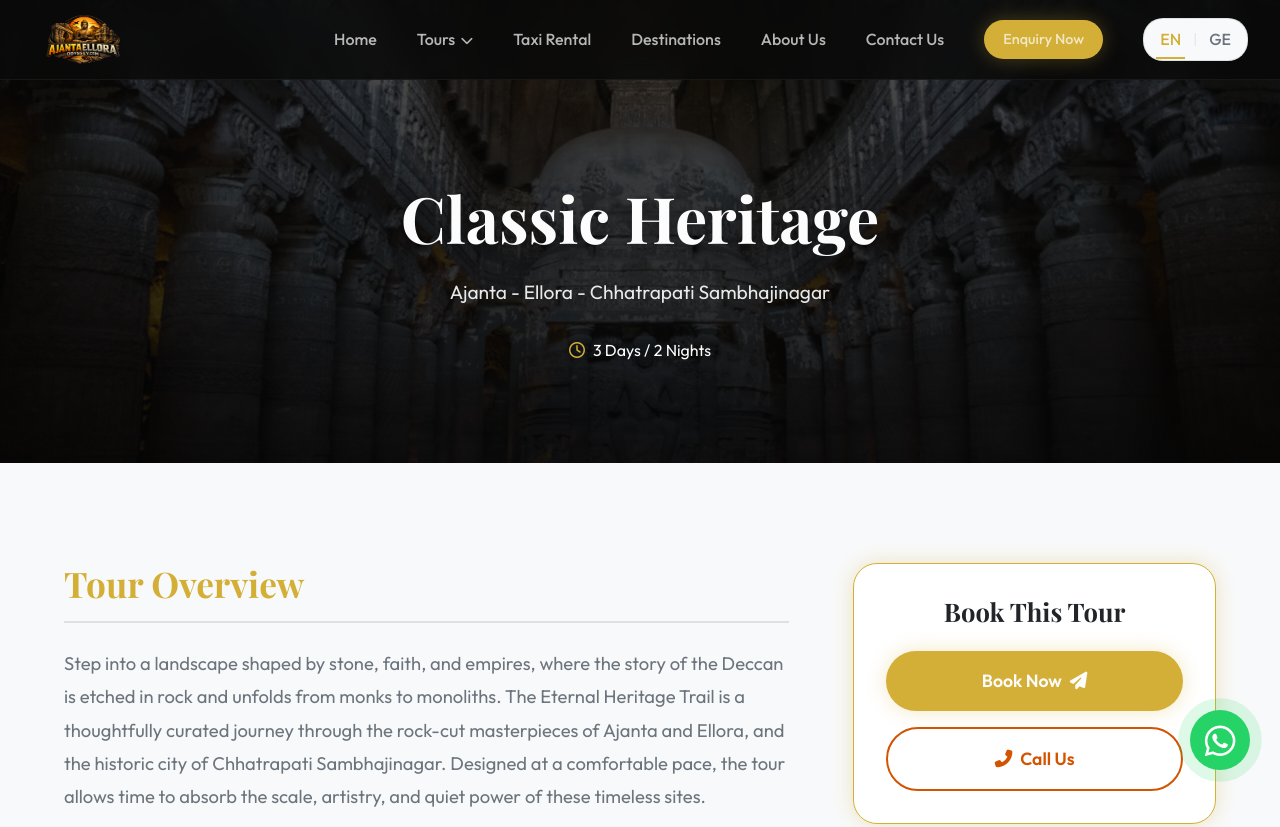
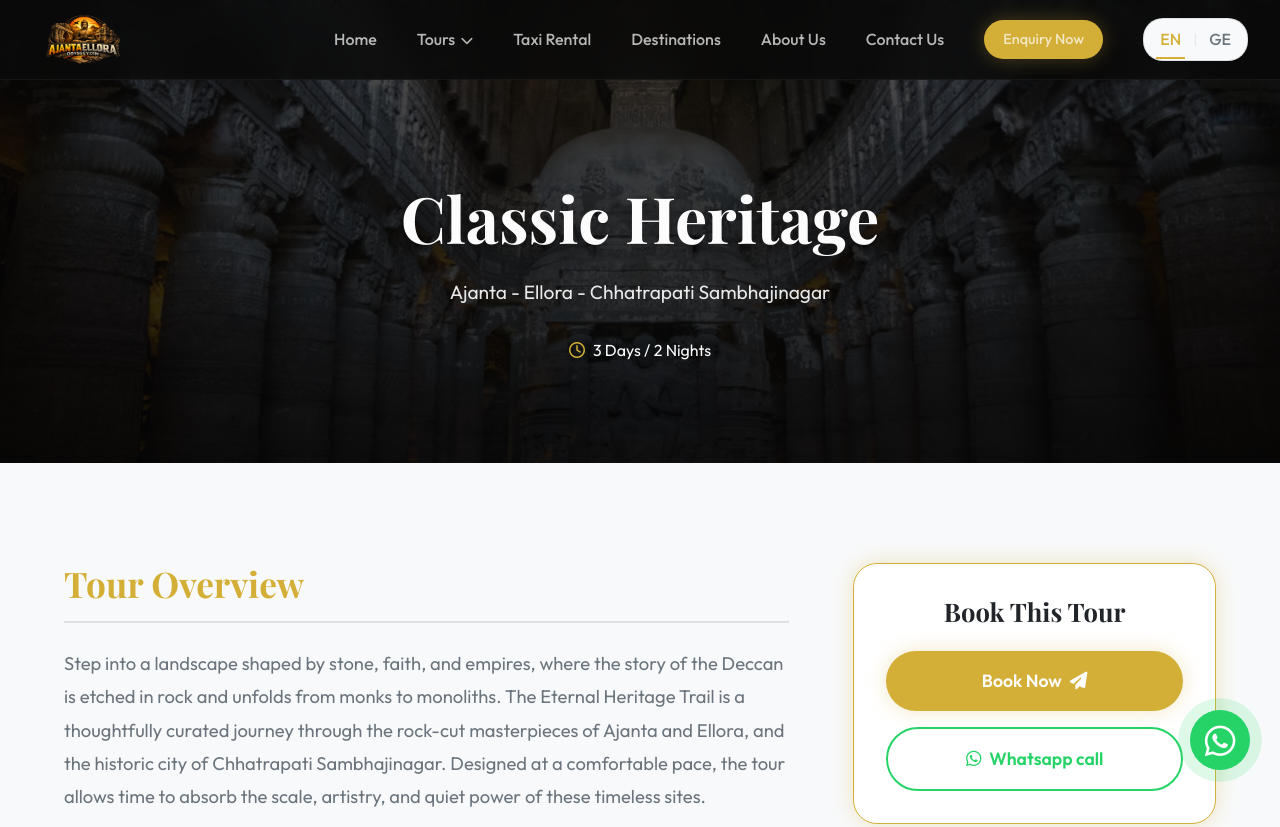
Before and after one commit to MohitSapkal/AjantaElloraOdyssey.com, a website: page public/tour-classic.html in a window 1280 px wide. Shown: the top 827 px of the page. Drawn offline with nearby package versions, Linux system fonts and the light colour scheme; a web font is replaced by a local one.

Commit message:
Updated project files

```diff
--- a/public/tour-classic.html
+++ b/public/tour-classic.html
@@ -424,9 +424,10 @@
                                 style="width: 100%; padding: 1rem; display: flex; align-items: center; justify-content: center; gap: 0.5rem; font-size: 1.1rem;">
                                 Book Now <i class="fas fa-paper-plane"></i>
                             </a>
-                            <a href="tel:+919595777723" class="btn btn-outline"
-                                style="width: 100%; padding: 1rem; border-color: #d35400; color: #d35400; border-width: 2px; display: flex; align-items: center; justify-content: center; gap: 0.5rem; font-size: 1.1rem; background-color: transparent; text-decoration: none;">
-                                <i class="fas fa-phone-alt"></i> Call Us
+                            <a href="https://wa.me/919595777723" target="_blank" rel="noopener noreferrer"
+                                class="btn btn-outline"
+                                style="width: 100%; padding: 1rem; border-color: #25D366; color: #25D366; border-width: 2px; display: flex; align-items: center; justify-content: center; gap: 0.5rem; font-size: 1.1rem; background-color: transparent; text-decoration: none;">
+                                <i class="fab fa-whatsapp"></i> Whatsapp call
                             </a>
                         </div>
                     </div>
```
Also changed, not shown: public/tour-compact.html (+4 -3 lines), public/tour-deccan.html (+4 -3 lines), public/tour-devotion.html (+4 -3 lines), public/tour-express.html (+4 -3 lines), public/tour-nature.html (+4 -3 lines).
